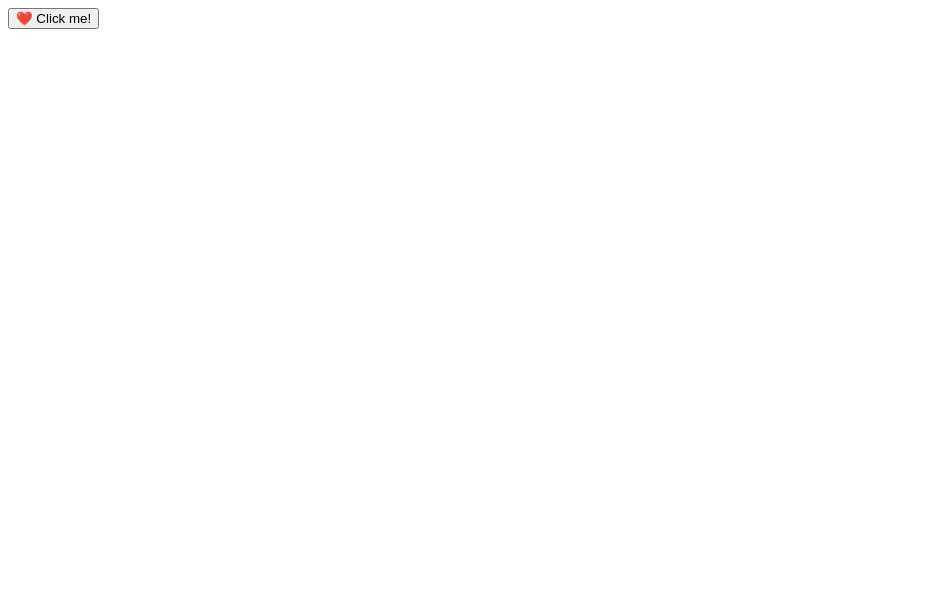
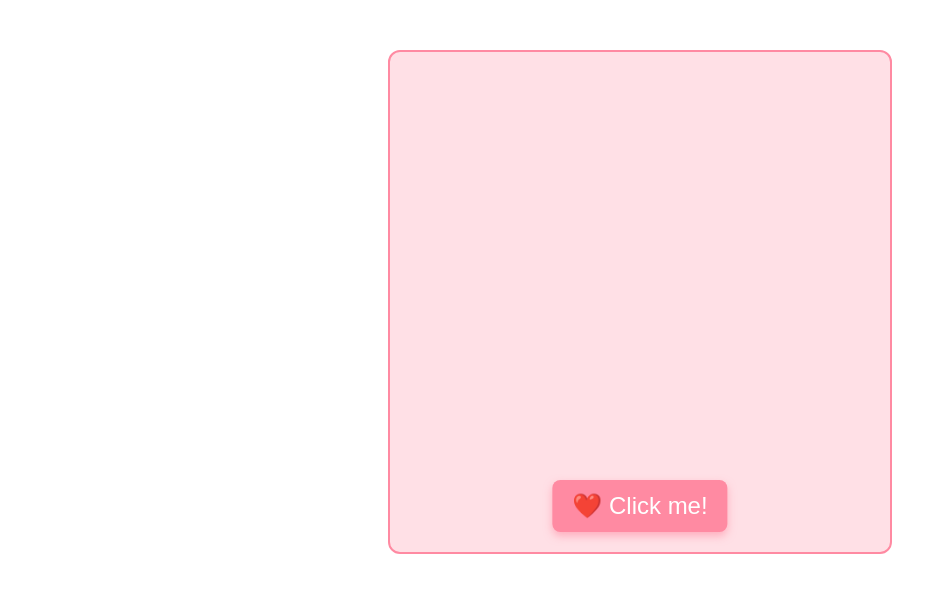
Before and after one commit to hemali-vaishnav/spy-masseger, a React (Create React App) app: page /1 in a window 1280 px wide. Shown: the top 592 px of the page, without its empty margins (0-947 px from the left). Built offline with nearby package versions, Linux system fonts and the light colour scheme.

Commit message:
Update getMassege.css

```diff
--- a/src/getMassege/getMassege.css
+++ b/src/getMassege/getMassege.css
@@ -0,0 +1,94 @@
+.container {
+  position: relative;
+  width: 500px;
+  height: 500px;
+  background: #ffe0e6;
+  border: 2px solid #ff8aa2;
+  border-radius: 12px;
+  overflow: hidden;
+  margin: 50px auto;
+  user-select: none;
+}
+
+.heart-button {
+  position: absolute;
+  bottom: 20px;
+  left: 50%;
+  transform: translateX(-50%);
+  font-size: 24px;
+  padding: 12px 20px;
+  cursor: pointer;
+  z-index: 10;
+  background: #ff8aa2;
+  border: none;
+  border-radius: 8px;
+  color: white;
+  box-shadow: 0 4px 8px rgba(255, 138, 162, 0.6);
+  transition: background-color 0.3s ease;
+}
+
+.heart-button:hover {
+  background-color: #ff5c7a;
+}
+
+.hearts-container {
+  position: absolute;
+  bottom: 60px; /* place hearts start point just above button */
+  left: 50%;
+  width: 0;
+  height: 0;
+  pointer-events: none;
+  overflow: visible;
+  z-index: 5;
+}
+
+/* Each heart starts at (0,0) relative to hearts-container, and animates to random translateX/Y */
+.heart {
+  position: absolute;
+  left: 0;
+  top: 0;
+  opacity: 1;
+  animation-name: flyAway;
+  animation-timing-function: ease-out;
+  animation-fill-mode: forwards;
+  will-change: transform, opacity;
+}
+
+@keyframes flyAway {
+  to {
+    transform: translate(var(--translateX), var(--translateY));
+    opacity: 0;
+    scale: 0.8;
+  }
+}
+
+.message-box {
+  position: absolute;
+  top: 40%;
+  left: 50%;
+  transform: translate(-50%, -50%);
+  background: #fff0f5;
+  color: #ff3366;
+  font-size: 20px;
+  font-weight: bold;
+  padding: 20px 30px;
+  border-radius: 16px;
+  box-shadow: 0 8px 20px rgba(255, 105, 135, 0.3);
+  text-align: center;
+  max-width: 80%;
+  animation: fadeInPop 0.8s ease forwards;
+  z-index: 15;
+}
+
+
+/* Fade-in with pop effect */
+@keyframes fadeInPop {
+  0% {
+    opacity: 0;
+    transform: translate(-50%, -50%) scale(0.5);
+  }
+  100% {
+    opacity: 1;
+    transform: translate(-50%, -50%) scale(1);
+  }
+}
```
